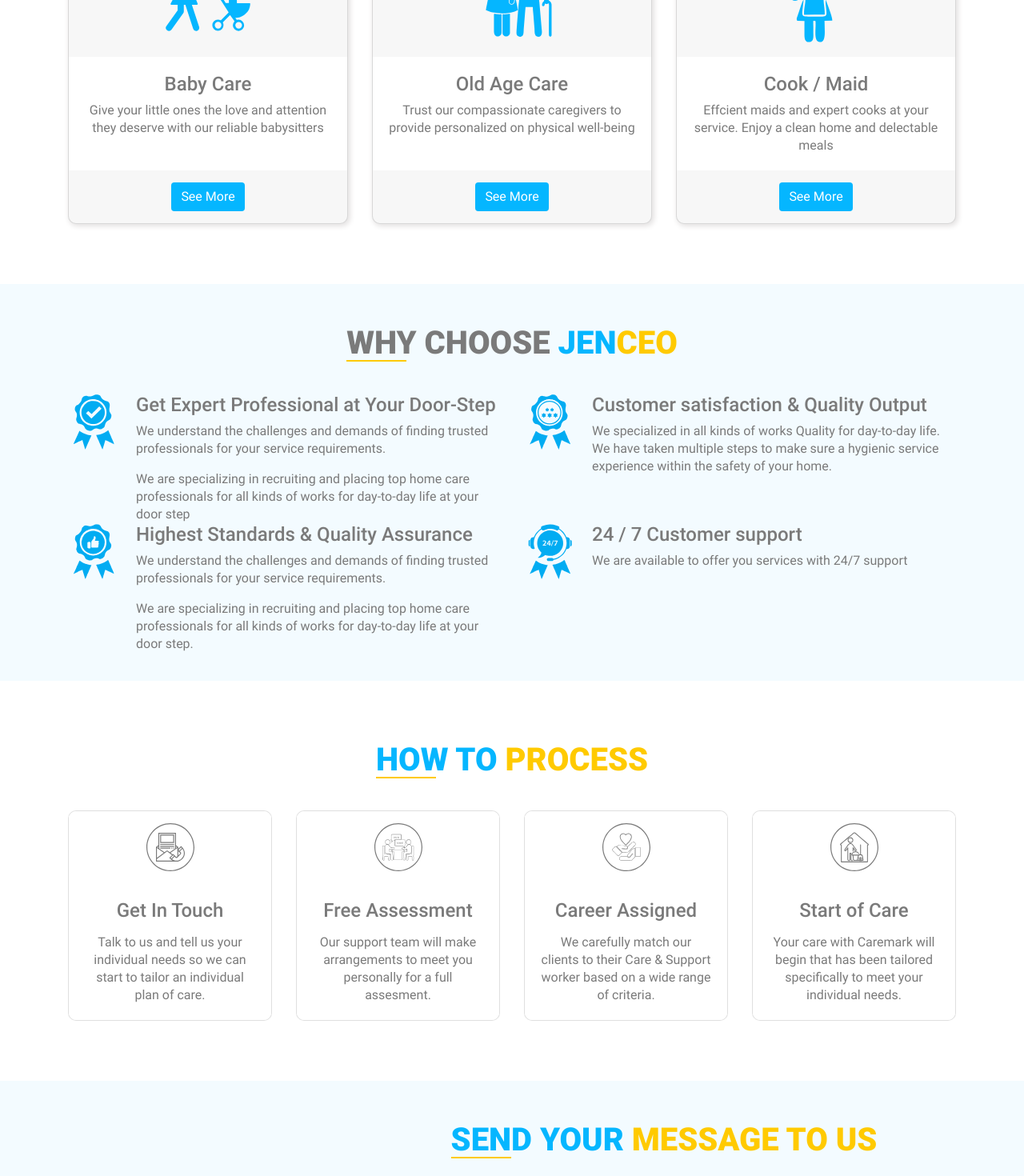
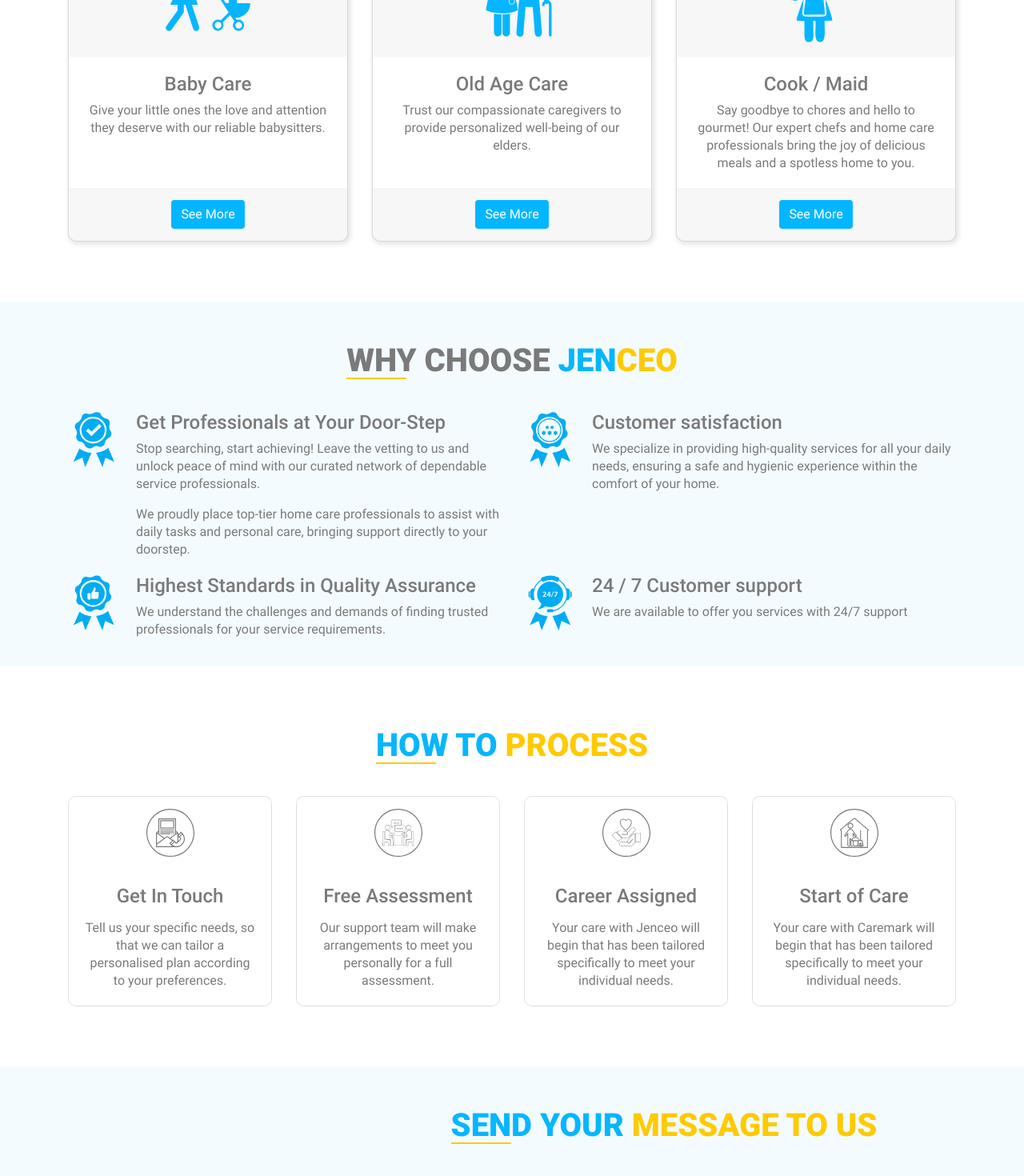
Before and after one commit to jnanaprakashpinisetti/HomeCare, a React (Create React App) app in the folder home-care/: page /#/ in a window 1280 px wide. Shown: the part 840-2310 px from the top of the page at 80% size. Built offline with nearby package versions, Linux system fonts and the light colour scheme.

Commit message:
Home page qa inputs done

```diff
--- a/home-care/src/components/Card.js
+++ b/home-care/src/components/Card.js
@@ -25,7 +25,7 @@
             </div>
             <div className="card-body">
               <h4>Baby Care</h4>
-              <p>Give your little ones the love and attention they deserve with our reliable babysitters</p>
+              <p>Give your little ones the love and attention they deserve with our reliable babysitters.</p>
             </div>
             <div className="btn-wrapper">
               <a href="Our-services/#baby-care" className="btn btn-primary">See More</a>
@@ -41,7 +41,7 @@
             </div>
             <div className="card-body">
               <h4>Old Age Care</h4>
-              <p>Trust our compassionate caregivers to provide personalized on physical well-being</p>
+              <p>Trust our compassionate caregivers to provide personalized well-being of our elders.</p>
             </div>
             <div className="btn-wrapper">
               <a href="Our-services/#Our-services" className="btn btn-primary">See More</a>
@@ -57,7 +57,7 @@
             </div>
             <div className="card-body">
               <h4>Cook / Maid</h4>
-              <p>Effcient maids and expert cooks at your service. Enjoy a clean home and delectable meals</p>
+              <p>Say goodbye to chores and hello to gourmet! Our expert chefs and home care professionals bring the joy of delicious meals and a spotless home to you.</p>
             </div>
             <div className="btn-wrapper">
               <a href="Our-services/#maid-cook" className="btn btn-primary">See More</a>
--- a/home-care/src/components/Choose.js
+++ b/home-care/src/components/Choose.js
@@ -19,11 +19,11 @@
                                 <img src={expertIcon} alt="" />
                             </div>
                             <div className="info-wrap">
-                                <h4>Get Expert Professional at Your Door-Step</h4>
+                                <h4>Get Professionals at Your Door-Step</h4>
 
-                                <p>We understand the challenges and demands of finding trusted professionals for your service requirements.</p>
+                                <p>Stop searching, start achieving! Leave the vetting to us and unlock peace of mind with our curated network of dependable service professionals.</p>
 
-                                <p>We are specializing in recruiting and placing top home care professionals for all kinds of works for day-to-day life at your door step </p>
+                                <p>We proudly place top-tier home care professionals to assist with daily tasks and personal care, bringing support directly to your doorstep.</p>
                             </div>
                         </div>
 
@@ -32,8 +32,8 @@
                                 <img src={customerIcon} alt="" />
                             </div>
                             <div className="info-wrap">
-                                <h4>Customer satisfaction & Quality Output</h4>
-                                <p>We specialized in all kinds of works Quality for day-to-day life. We have taken multiple steps to make sure a hygienic service experience within the safety of your home.</p>
+                                <h4>Customer satisfaction</h4>
+                                <p>We specialize in providing high-quality services for all your daily needs, ensuring a safe and hygienic experience within the comfort of your home.</p>
                             </div>
 
                         </div>
@@ -45,10 +45,8 @@
                                 <img src={standerdIcon} alt="" />
                             </div>
                             <div className="info-wrap">
-                                <h4>Highest Standards & Quality Assurance</h4>
-
+                                <h4>Highest Standards in Quality Assurance</h4>
                                 <p>We understand the challenges and demands of finding trusted professionals for your service requirements.</p>
-                                <p>We are specializing in recruiting and placing top home care professionals for all kinds of works for day-to-day life at your door step. </p>
                             </div>
                         </div>
 
--- a/home-care/src/components/Footer.js
+++ b/home-care/src/components/Footer.js
@@ -33,8 +33,8 @@
                   <ul>
                     <li>House Keeping</li>
                     <li>Baby Care</li>
-                    <li>Cooks / Maid Servant</li>
-                    <li>Old Age People Care</li>
+                    <li>In-house cooks / Maids</li>
+                    <li>Golden age support</li>
                     <li>Beside Aaya / Attender</li>
                   </ul>
                 </div>
--- a/home-care/src/components/HowToProcess.js
+++ b/home-care/src/components/HowToProcess.js
@@ -24,7 +24,7 @@
                             </div>
                             <div className="card-body">
                                 <h4>Get In Touch</h4>
-                                <p>Talk to us and tell us your individual needs so we can start to tailor an individual plan of care.</p>
+                                <p>Tell us your specific needs, so that we can tailor a personalised plan according to your preferences.</p>
                             </div>
 
                         </div>
@@ -38,7 +38,7 @@
                             </div>
                             <div className="card-body">
                                 <h4>Free Assessment</h4>
-                                <p>Our support team will make arrangements to meet you personally for a full assesment.</p>
+                                <p>Our support team will make arrangements to meet you personally for a full assessment.</p>
                             </div>
 
                         </div>
@@ -52,7 +52,7 @@
                             </div>
                             <div className="card-body">
                                 <h4>Career Assigned</h4>
-                                <p>We carefully match our clients to their Care & Support worker based on a wide range of criteria.</p>
+                                <p>Your care with Jenceo will begin that has been tailored specifically to meet your individual needs.</p>
                             </div>
 
                         </div>
--- a/home-care/src/scss/components/choose.scss
+++ b/home-care/src/scss/components/choose.scss
@@ -10,6 +10,12 @@
 
     .container {
         margin-bottom: 0;
+    }
+
+    .row {
+        &:first-child {
+           margin-bottom: 20px;
+        }
     }
 
     img {
```
